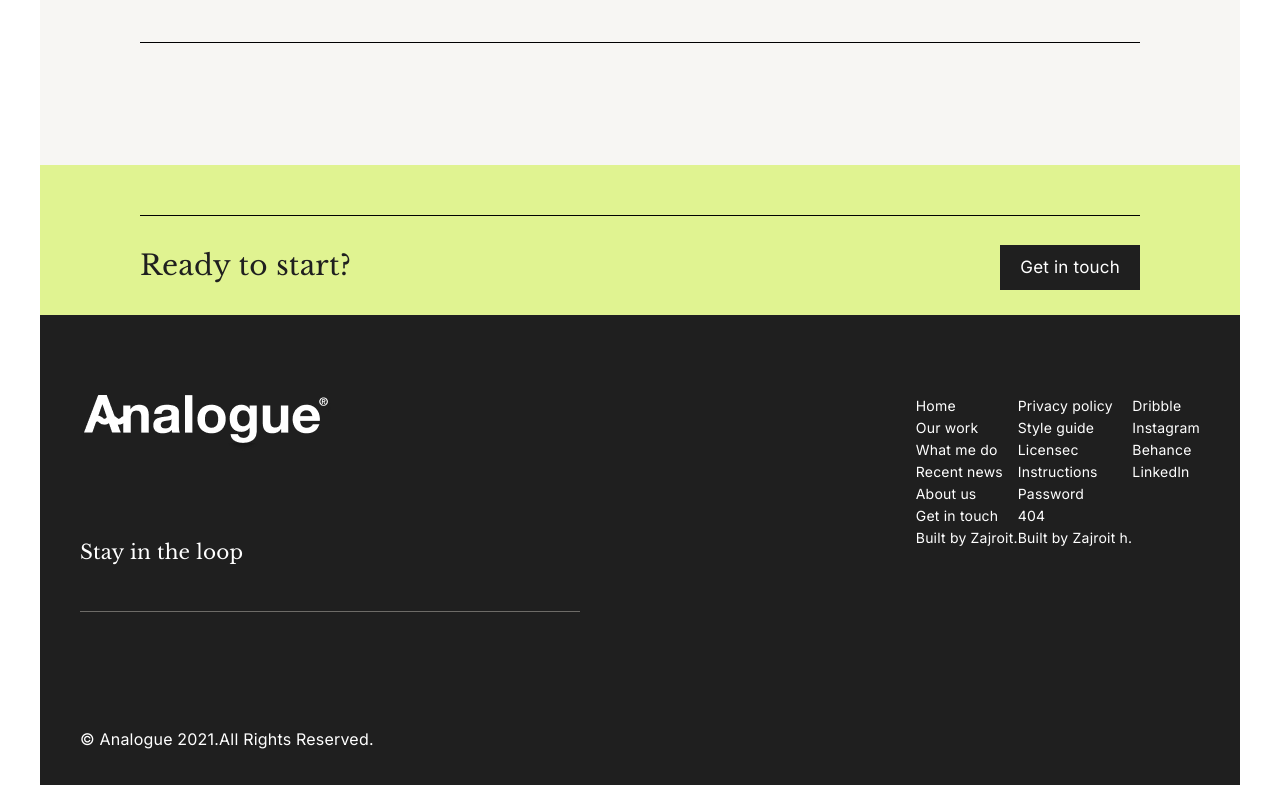
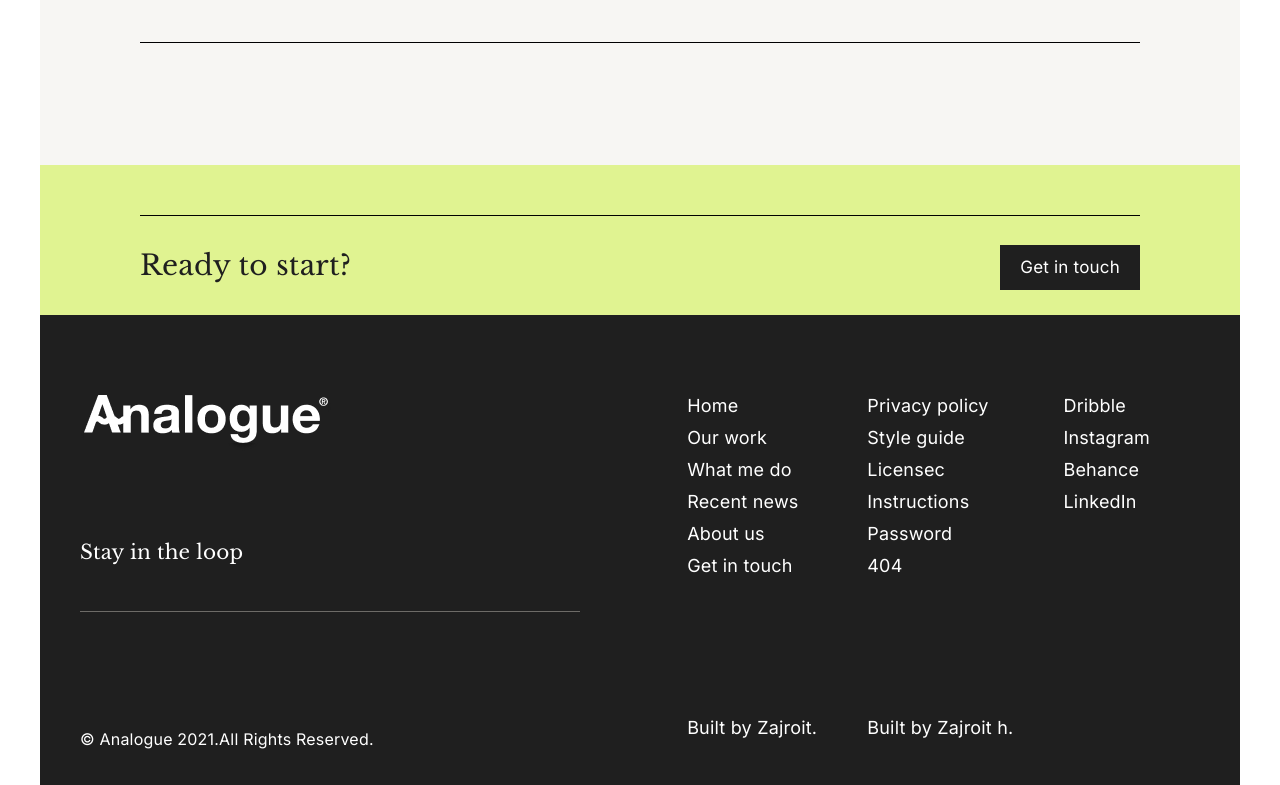
Before and after one commit to Zajroid/analogue-zajroit, a website: page app/index.html in a window 1280 px wide. Shown: the part 5172-5957 px from the top of the page. Drawn offline with nearby package versions, Linux system fonts and the light colour scheme.

Commit message:
ready desktop verison

```diff
--- a/app/index.html
+++ b/app/index.html
@@ -352,7 +352,7 @@
                             <li><a href="#">Recent news</a></li>
                             <li><a href="#">About us</a></li>
                             <li><a href="#">Get in touch</a></li>
-                            <li class="bottom-li"><a href="#">Built by Zajroit.</a></li>
+                            <li class="footer-bottom-li"><a href="#">Built by Zajroit.</a></li>
                         </ul>
                     </div>
 
@@ -364,7 +364,7 @@
                             <li><a href="#">Instructions</a></li>
                             <li><a href="#">Password</a></li>
                             <li><a href="#">404</a></li>
-                            <li class="bottom-li"><a href="#">Built by Zajroit h.</a></li>
+                            <li class="footer-bottom-li"><a href="#">Built by Zajroit h.</a></li>
                         </ul>
                     </div>
 
--- a/app/scss/style.scss
+++ b/app/scss/style.scss
@@ -674,15 +674,17 @@
                 display: flex;
 
                 ul {
+
                     li {
                         list-style-type: none;
+
 
                         a {
                             text-decoration: none;
                             font-family: "Inter";
                             font-style: normal;
                             font-weight: 400;
-                            font-size: 14px;
+                            font-size: 18px;
                             line-height: 22px;
 
                             /* identical to box height, or 160% */
@@ -691,6 +693,15 @@
                             color: #ffffff;
                         }
                     }
+
+                    .footer-bottom-li {
+                        padding-top: 140px;
+                    }
+
+                    li + li {
+                        padding-top: 10px;
+                        padding-right: 50px;
+                    }
                 }
             }
         }
```
Also changed, not shown: app/css/style.min.css.
